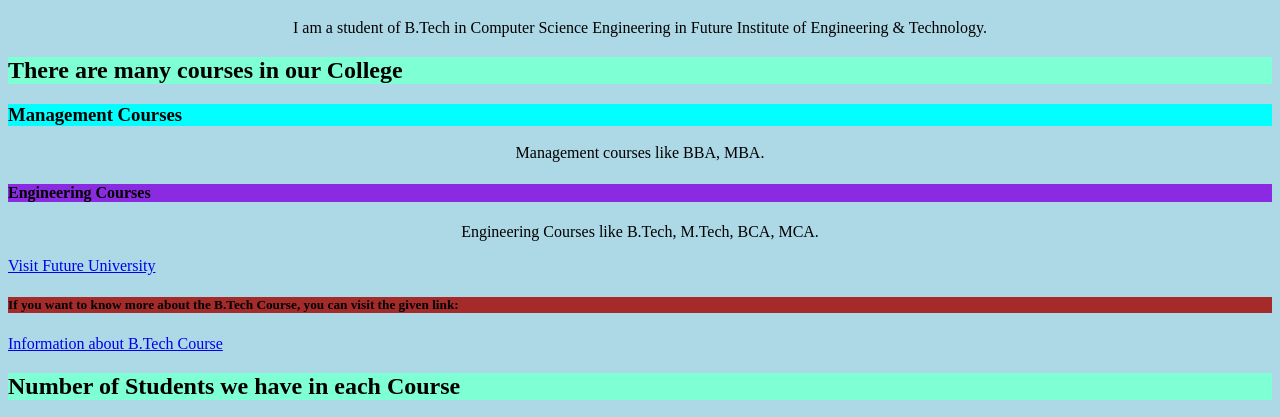
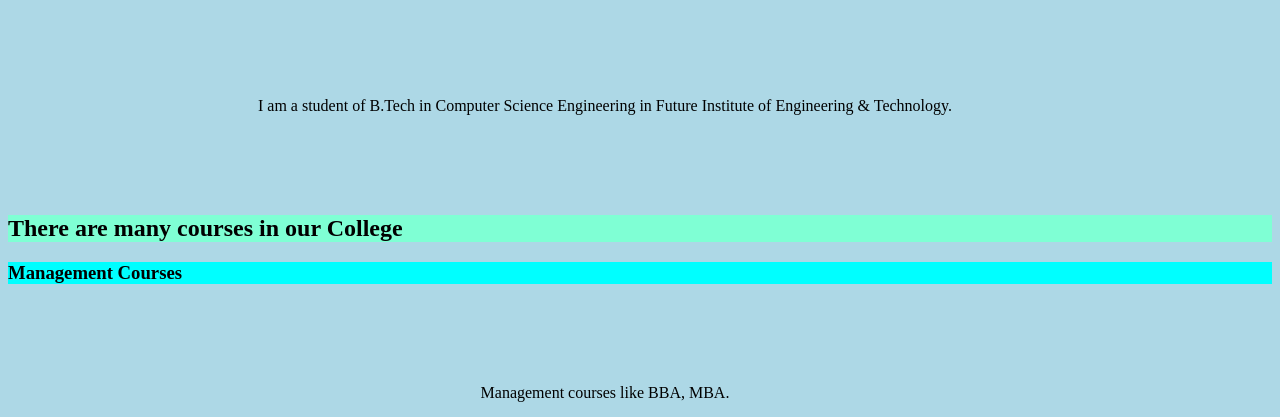
Before and after one commit to AshutoshPandey-04/Where_U_Elevate, a plain HTML site: page index.html in a window 1280 px wide. Shown: the part 373-790 px from the top of the page. Drawn offline with Linux system fonts and the light colour scheme.

Commit message:
Margins have been added

```diff
--- a/styles.css
+++ b/styles.css
@@ -11,3 +11,9 @@ body {
     background-image: "https://images.collegedunia.com/public/college_data/images/appImage/1645961494777.jpg?h=250&w=1000&mode=crop" ("futureuniversity.jpg");
 }
 p.inset {border-style: inset;}
+p {
+    margin-top: 100px;
+    margin-bottom: 100px;
+    margin-right: 150px;
+    margin-left: 80px;
+  }
```
